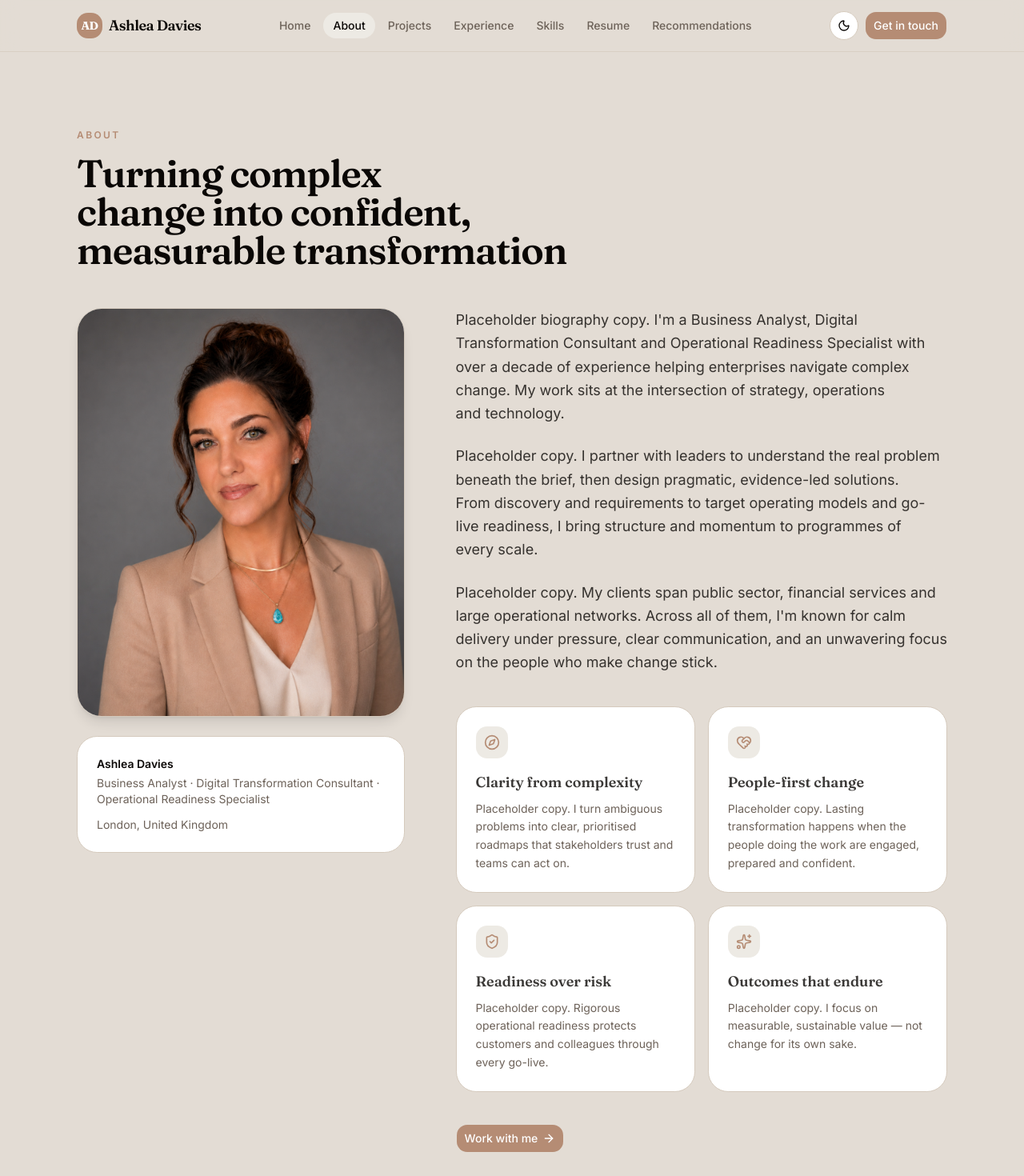
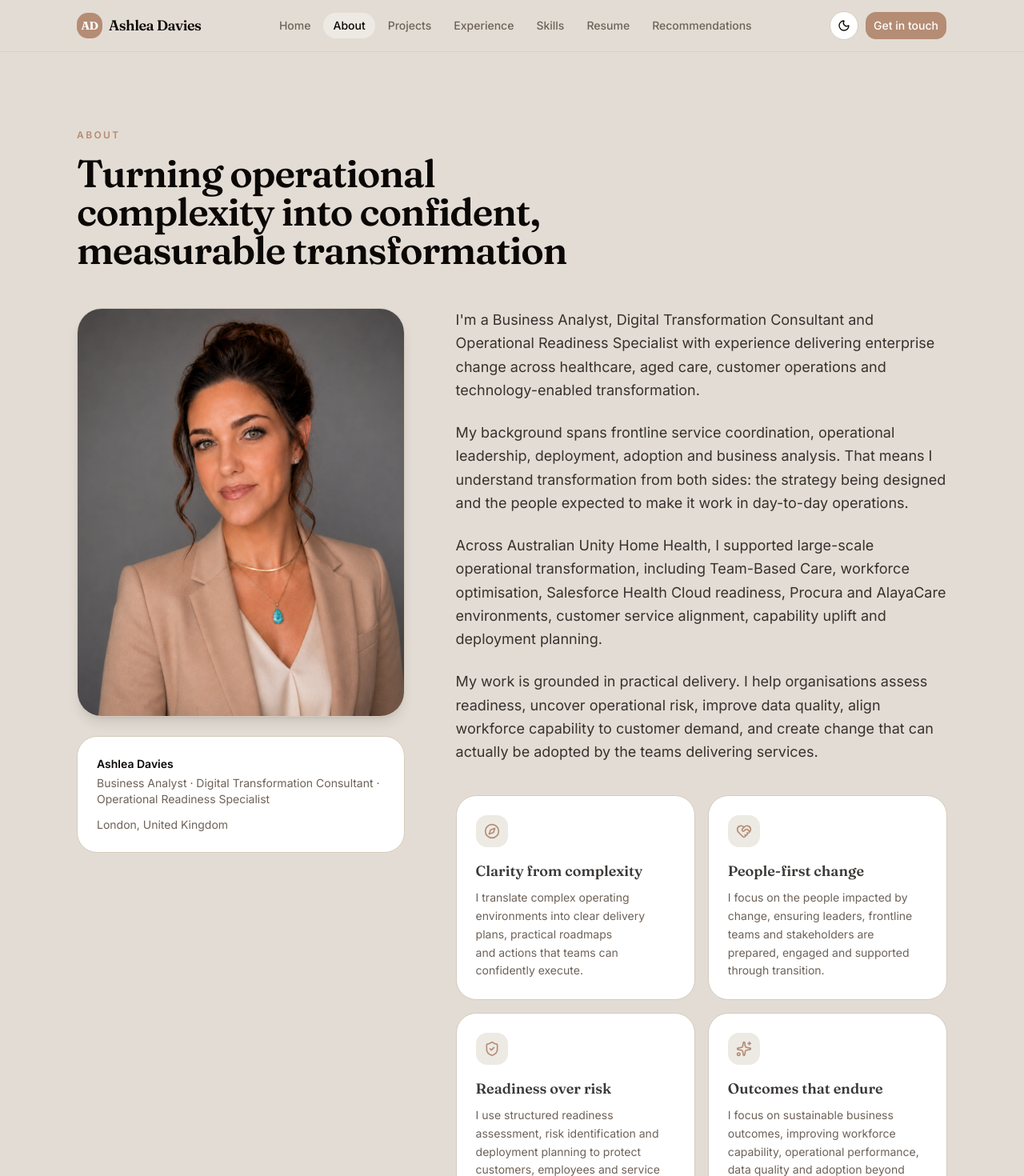
Before and after one commit to ashleadavies/ashleadavies-au, a Next.js app: page /about in a window 1280 px wide. Shown: the top 1470 px of the page at 80% size. Built offline with nearby package versions, Linux system fonts and the light colour scheme.

Commit message:
Update page.tsx

```diff
--- a/app/about/page.tsx
+++ b/app/about/page.tsx
@@ -8,29 +8,30 @@ import { person } from "@/lib/site"
 
 export const metadata: Metadata = {
   title: "About",
-  description: "About Ashlea Davies — business analysis, digital transformation and operational readiness expertise.",
+  description:
+    "About Ashlea Davies — business analysis, operational readiness, workforce optimisation and digital transformation expertise.",
 }
 
 const values = [
   {
     icon: Compass,
     title: "Clarity from complexity",
-    body: "Placeholder copy. I turn ambiguous problems into clear, prioritised roadmaps that stakeholders trust and teams can act on.",
+    body: "I translate complex operating environments into clear delivery plans, practical roadmaps and actions that teams can confidently execute.",
   },
   {
     icon: HeartHandshake,
     title: "People-first change",
-    body: "Placeholder copy. Lasting transformation happens when the people doing the work are engaged, prepared and confident.",
+    body: "I focus on the people impacted by change, ensuring leaders, frontline teams and stakeholders are prepared, engaged and supported through transition.",
   },
   {
     icon: ShieldCheck,
     title: "Readiness over risk",
-    body: "Placeholder copy. Rigorous operational readiness protects customers and colleagues through every go-live.",
+    body: "I use structured readiness assessment, risk identification and deployment planning to protect customers, employees and service continuity through go-live.",
   },
   {
     icon: Sparkles,
     title: "Outcomes that endure",
-    body: "Placeholder copy. I focus on measurable, sustainable value — not change for its own sake.",
+    body: "I focus on sustainable business outcomes, improving workforce capability, operational performance, data quality and adoption beyond implementation.",
   },
 ]
 
@@ -39,7 +40,7 @@ export default function AboutPage() {
     <>
       <PageHeader
         eyebrow="About"
-        title="Turning complex change into confident, measurable transformation"
+        title="Turning operational complexity into confident, measurable transformation"
       />
 
       <section className="mx-auto max-w-6xl px-5 pb-16 pt-8 lg:px-8">
@@ -54,6 +55,7 @@ export default function AboutPage() {
                 className="aspect-[4/5] w-full object-cover"
               />
             </div>
+
             <div className="mt-6 rounded-2xl border border-border bg-card p-6">
               <p className="text-sm font-semibold">{person.name}</p>
               <p className="mt-1 text-sm text-muted-foreground">{person.roles.join(" · ")}</p>
@@ -63,19 +65,28 @@ export default function AboutPage() {
 
           <div className="space-y-6 text-pretty text-lg leading-relaxed text-foreground/80">
             <p>
-              Placeholder biography copy. I&apos;m a Business Analyst, Digital Transformation Consultant and Operational
-              Readiness Specialist with over a decade of experience helping enterprises navigate complex change. My work
-              sits at the intersection of strategy, operations and technology.
+              I&apos;m a Business Analyst, Digital Transformation Consultant and Operational Readiness
+              Specialist with experience delivering enterprise change across healthcare, aged care,
+              customer operations and technology-enabled transformation.
             </p>
+
             <p>
-              Placeholder copy. I partner with leaders to understand the real problem beneath the brief, then design
-              pragmatic, evidence-led solutions. From discovery and requirements to target operating models and
-              go-live readiness, I bring structure and momentum to programmes of every scale.
+              My background spans frontline service coordination, operational leadership, deployment,
+              adoption and business analysis. That means I understand transformation from both sides:
+              the strategy being designed and the people expected to make it work in day-to-day operations.
             </p>
+
             <p>
-              Placeholder copy. My clients span public sector, financial services and large operational networks. Across
-              all of them, I&apos;m known for calm delivery under pressure, clear communication, and an unwavering focus
-              on the people who make change stick.
+              Across Australian Unity Home Health, I supported large-scale operational transformation,
+              including Team-Based Care, workforce optimisation, Salesforce Health Cloud readiness,
+              Procura and AlayaCare environments, customer service alignment, capability uplift and
+              deployment planning.
+            </p>
+
+            <p>
+              My work is grounded in practical delivery. I help organisations assess readiness, uncover
+              operational risk, improve data quality, align workforce capability to customer demand, and
+              create change that can actually be adopted by the teams delivering services.
             </p>
 
             <div className="grid gap-4 pt-4 sm:grid-cols-2">
```
